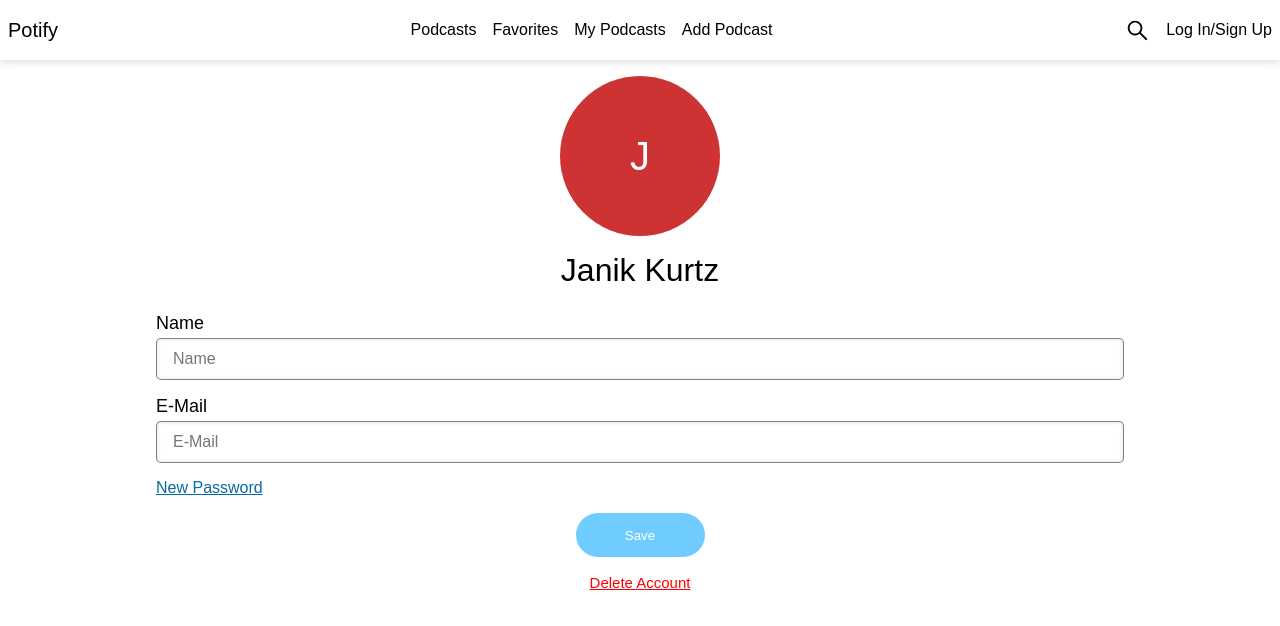
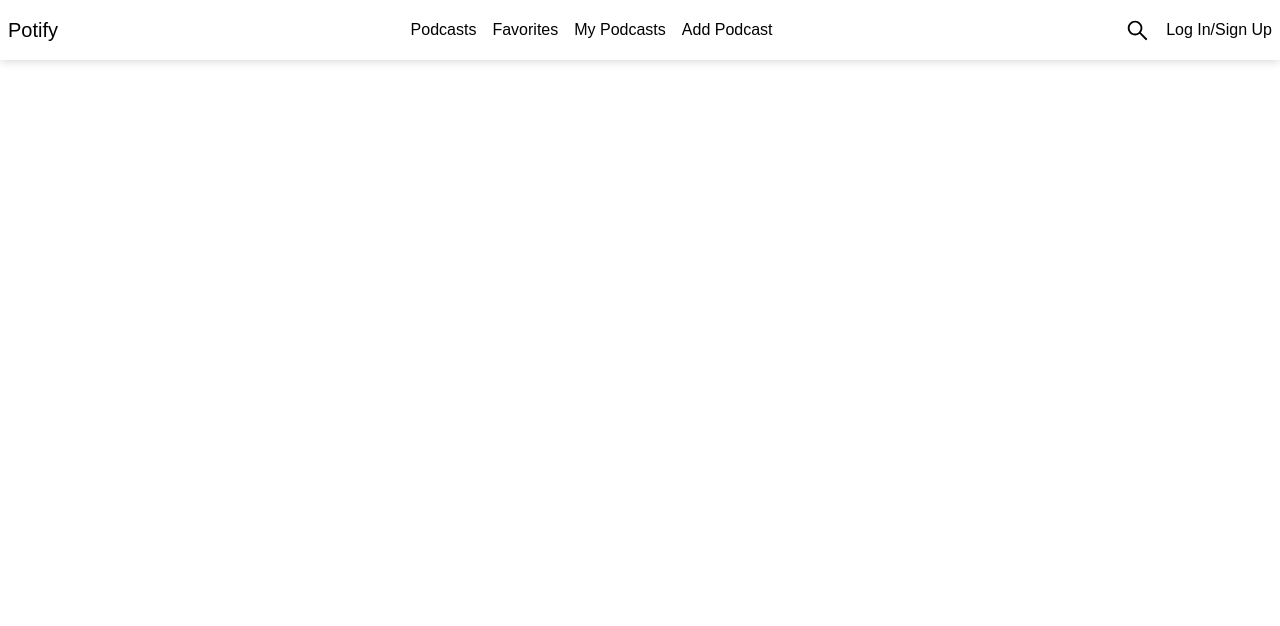
Before and after one commit to JanikKur/Potify, a React (Create React App) app: page /settings in a window 1280 px wide. Shown: the top 626 px of the page. Built offline with nearby package versions, Linux system fonts and the light colour scheme; no server answers.

Commit message:
Added default values to settings page

```diff
--- a/src/pages/Settings.js
+++ b/src/pages/Settings.js
@@ -1,21 +1,27 @@
 import React from 'react'
 import '../assets/styles/pages/settings.css';
+import {useUser} from '../contexts/UserContext';
 
 export default function Settings() {
+
+
+    const {currentUser} = useUser();
+
+    if(!currentUser) return null;
     return (
         <main>
             <div className="user-informations">
-                <h1 className="name-icon">J</h1>
-                <h1 className="name">Janik Kurtz</h1>
+                <h1 className="name-icon">{currentUser.username[0].toUpperCase()}</h1>
+                <h1 className="name">{currentUser.username}</h1>
             </div>
             <form className="settings">
                 <div className="form-group">
                     <label>Name</label>
-                    <input type="text" placeholder="Name" className="form-control" />
+                    <input type="text" placeholder="Name" defaultValue={currentUser.username} className="form-control" />
                 </div>
                 <div className="form-group">
                     <label>E-Mail</label>
-                    <input type="email" placeholder="E-Mail" className="form-control" />
+                    <input type="email" placeholder="E-Mail" defaultValue={currentUser.email} className="form-control" />
                 </div>
                 <details className="new-password-wrapper">
                     <summary>New Password</summary>
```
Also changed, not shown: 1 other file (tests, documents, lock files or other folders).
